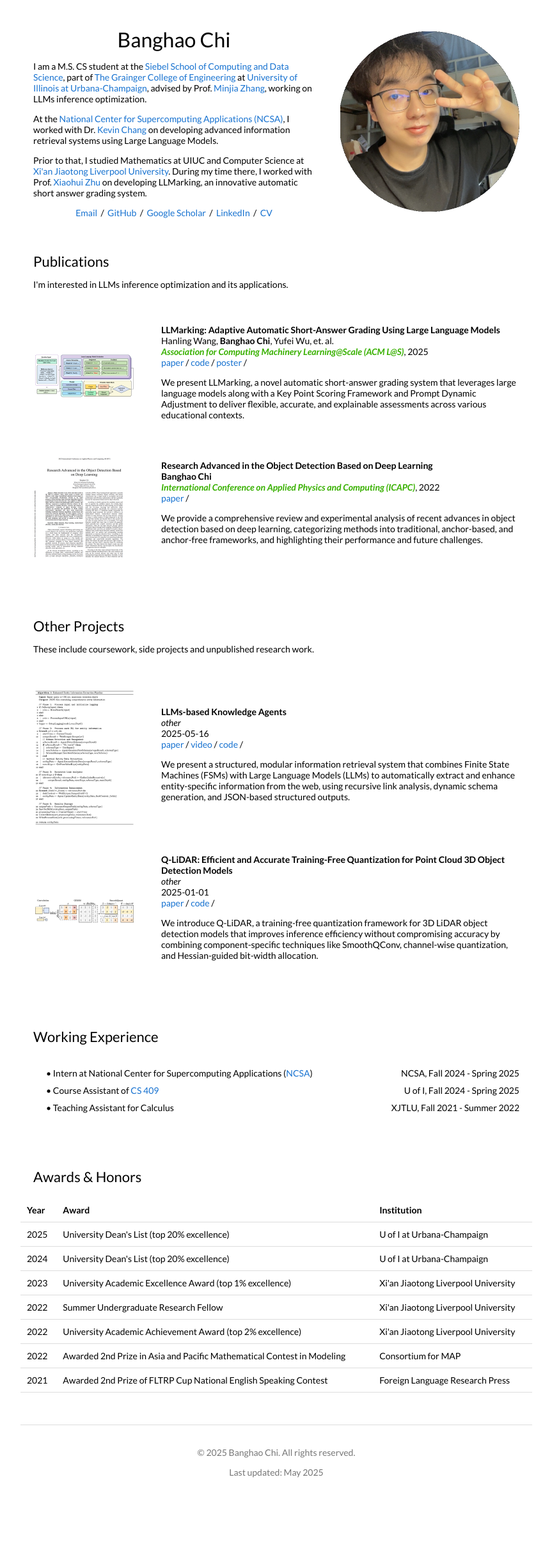
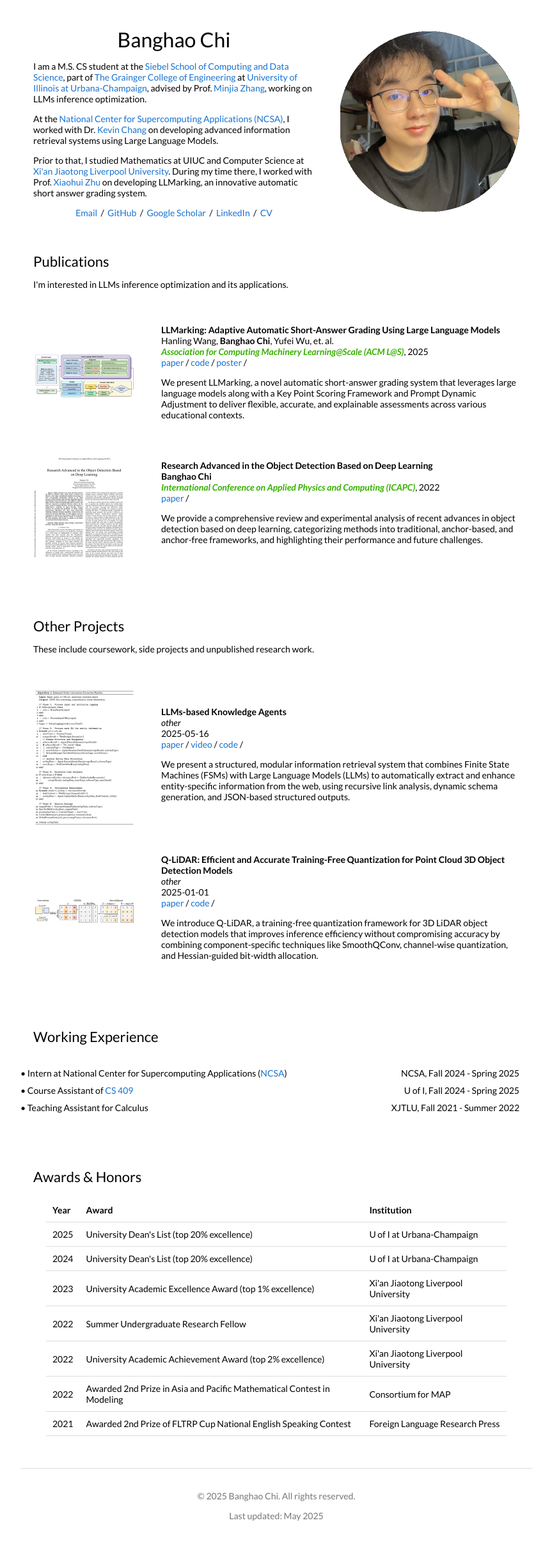
Before and after one commit to Yingbei-Weng/Yingbei-Weng.github.io, a Jekyll site: the page built from _posts/2025-05-16-knowledge.markdown, in a window 1280 px wide. Shown: the whole page at 64% size, without its empty margins (208-1071 px from the left). Built offline with Jekyll 4.4.1, drawn with Linux system fonts in a browser that asks for light colours; before the commit the page ends 2352 px from its top, so only the background shows below that.

Commit message:
update: work bullet points padding

```diff
--- a/_layouts/default.html
+++ b/_layouts/default.html
@@ -314,7 +314,7 @@
           >
             <tr>
               <td style="padding-left: 0%; padding-right: 2.5%; width: 100%">
-                <ul>
+                <ul style="padding-left: 0;">
                   <li
                     style="
                       display: flex;
@@ -383,7 +383,7 @@
           </table>
           <table
             style="
-              width: 100%;
+              width: 90%;
               border: 0px;
               border-spacing: 0px;
               border-collapse: separate;
```
